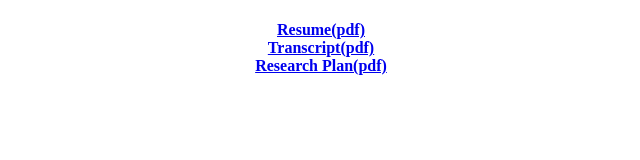
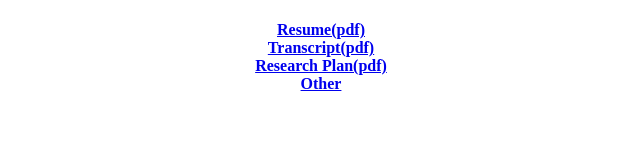
Before and after one commit to fengxr93/fengxr93.github.io, a plain HTML site: page index.html in a window 1280 px wide. Shown: the full height of the page, 319-959 px from the left. Drawn offline with Linux system fonts and the light colour scheme.

Commit message:
Update index.html

```diff
--- a/index.html
+++ b/index.html
@@ -11,6 +11,7 @@
         <a href="http://fengxr93.github.io/Resume.pdf">Resume(pdf)</a> <br>
         <a href="http://fengxr93.github.io/Transcripts.pdf">Transcript(pdf)</a> <br>
         <a href="http://fengxr93.github.io/Research Plan.pdf">Research Plan(pdf)</a> <br>
+        <a href="http://fengxr93.github.io/Other.pdf">Other</a> <br>
         <!-- <a href="http://fengxr93.github.io/Degrees.pdf">Degree(pdf)</a> <br> -->
     </h5>
 </html>
```
